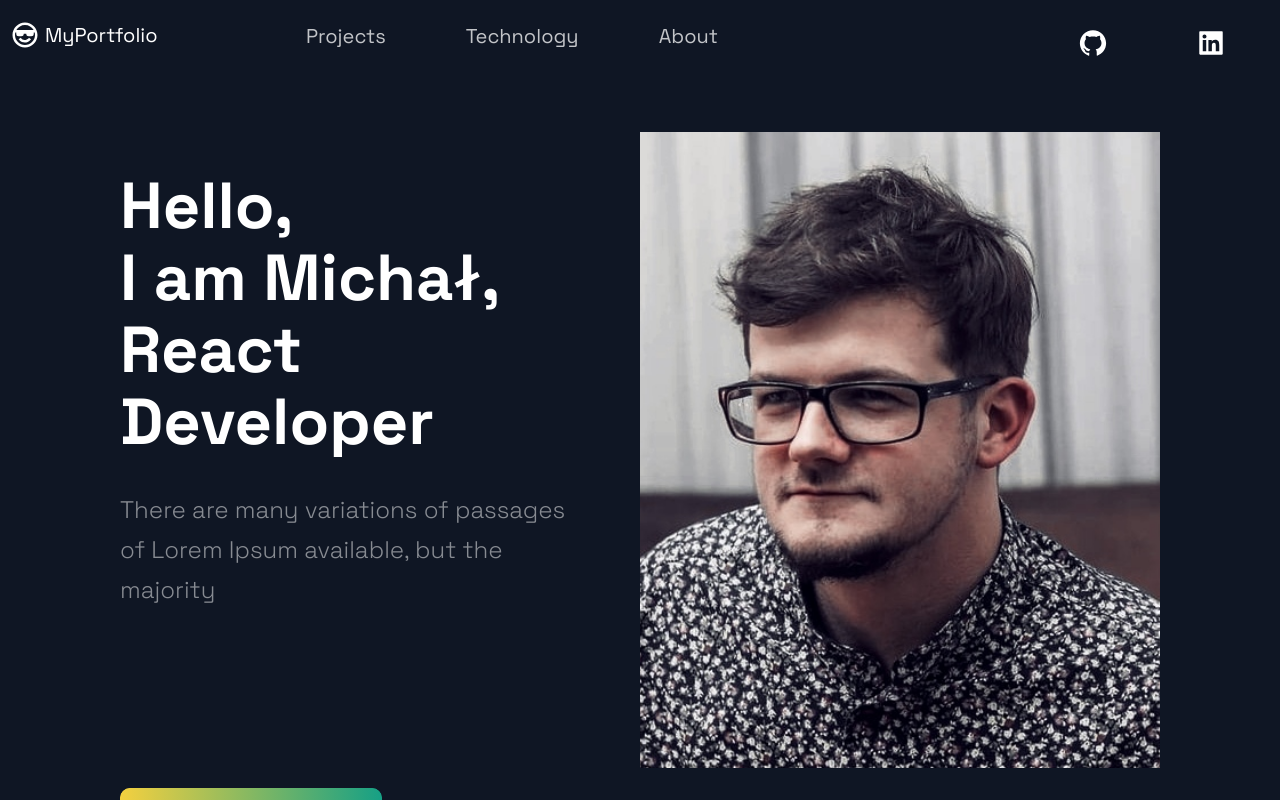
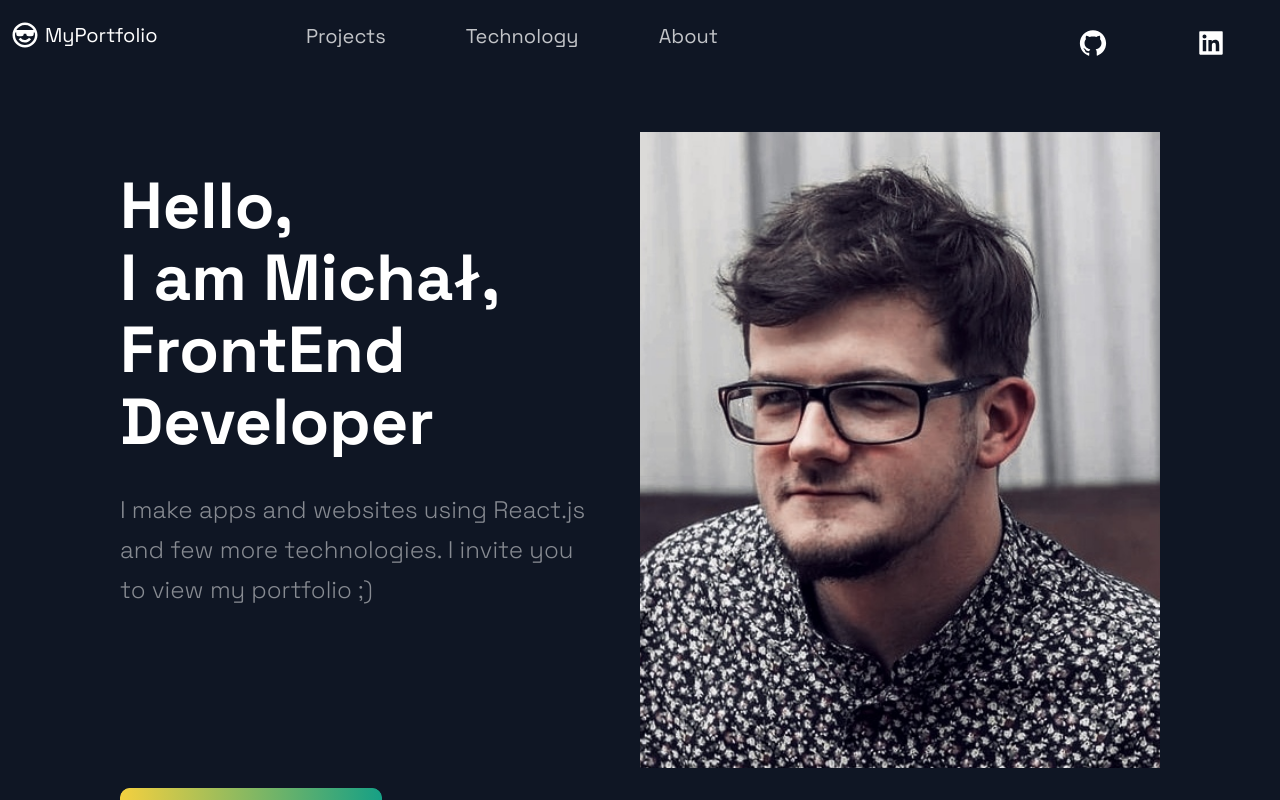
Before and after one commit to yougonnagetyours/my-developer-portfolio, a Next.js app: page / in a window 1280 px wide. Shown: the top 800 px of the page. Built offline with nearby package versions, Linux system fonts and the light colour scheme.

Commit message:
change hero text

```diff
--- a/src/components/Hero/Hero.js
+++ b/src/components/Hero/Hero.js
@@ -13,13 +13,14 @@ const Hero = () => (
 
       <div style={{display: 'flex', flexWrap: 'wrap', justifyContent: 'space-between'}}>
         <div style={{marginBottom: '20px', width: '45%'}}>
-        <SectionTitle main center>
+          <SectionTitle main center>
             Hello, <br />
             I am Michał, <br />
-            React Developer
+            FrontEnd Developer
           </SectionTitle>
           <SectionText>
-            There are many variations of passages of Lorem Ipsum available, but the majority</SectionText>
+            I make apps and websites using React.js and few more technologies. I invite you to view my portfolio ;)
+          </SectionText>
         </div>
         <div style={{marginTop: '20px', marginBottom: '20px', width: '50%', minWidth: '120px', minHeight: '200px'}}>
           <Img src={images.heroImage} />
```
